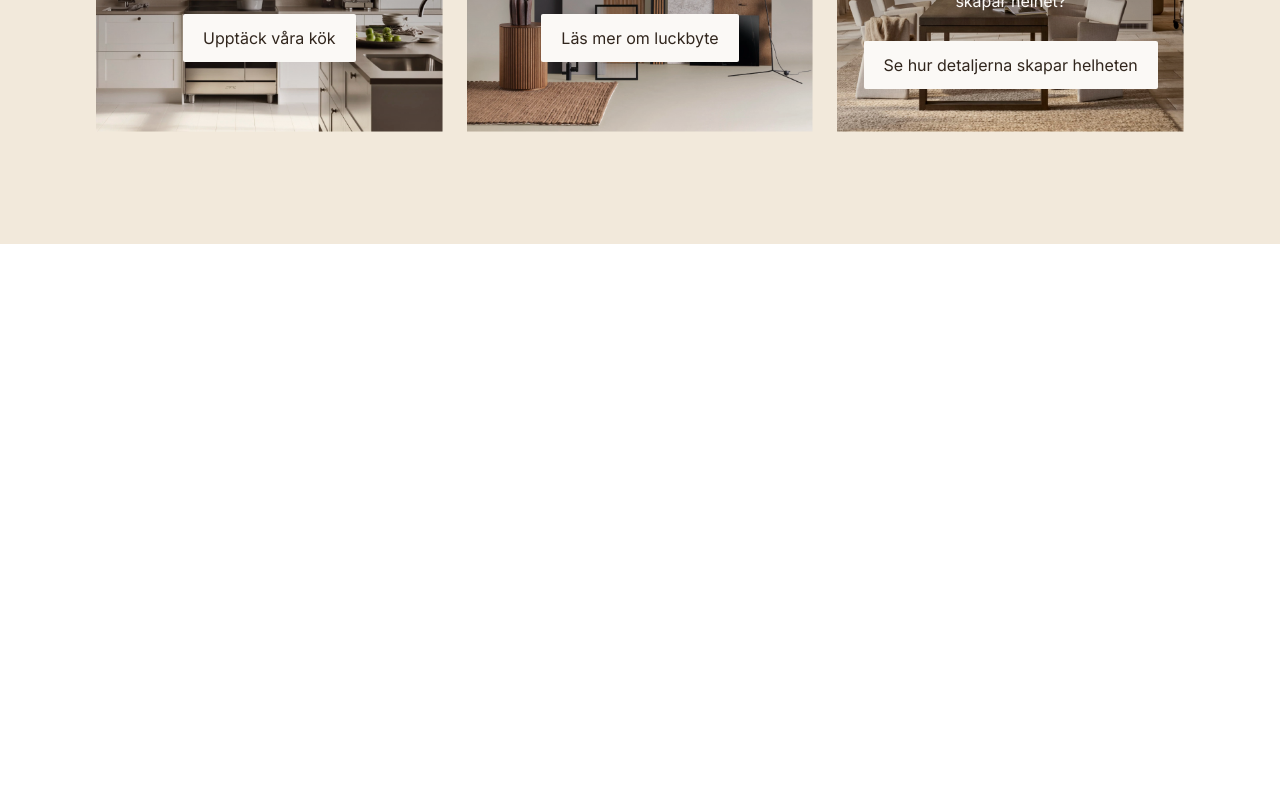
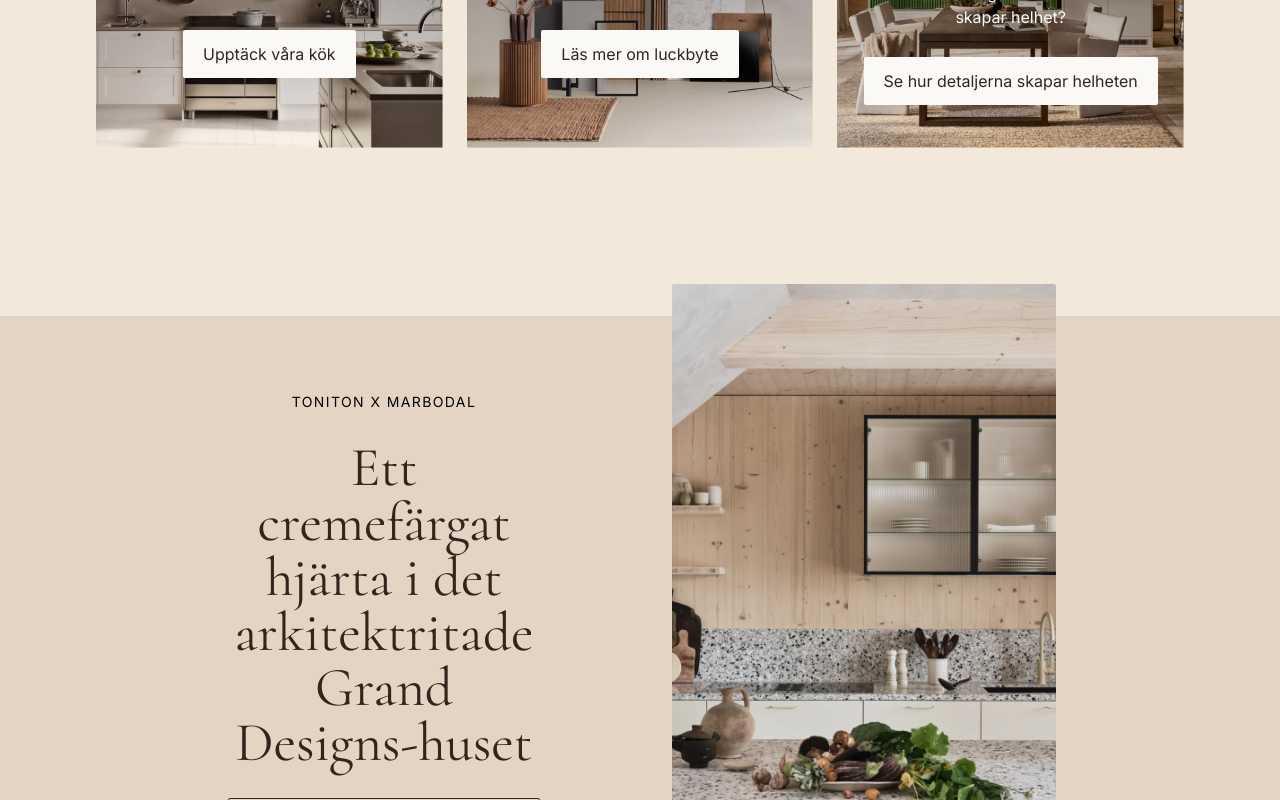
Before and after one commit to totaldekadens/Marbodal, a Next.js app: page / in a window 1280 px wide. Shown: the part 2000-2800 px from the top of the page. Before the commit the page ends 2244 px from the top, so only its background shows below. Built offline with nearby package versions, Linux system fonts and the light colour scheme.

Commit message:
New component "Hemma hos arkitekten"

```diff
--- a/components/Article.tsx
+++ b/components/Article.tsx
@@ -1,5 +1,5 @@
 import Button from "./Button";
-import { H2 } from "./Fonts";
+import { H2, P, WideUpperCText } from "./Fonts";
 import Container from "./Layout/Container";
 
 const Article = () => {
@@ -7,19 +7,21 @@ const Article = () => {
     <Container className="bg-custom-200 py-28">
       <div className="w-full flex flex-col-reverse md:flex-row md:justify-between gap-10 md:gap-4">
         <div className="text-custom-300 w-full md:w-2/3 flex flex-col gap-5">
-          <p className="text-sm uppercase font-normal tracking-widest">
-            Hemma hos Svante Öqvist och Niklas Steeve
-          </p>
+          <WideUpperCText
+            color="dark"
+            title="Hemma hos Svante Öqvist och Niklas Steeve"
+          />
           <H2
             color="dark"
             title={`”Vi ritade vårt drömkök med hjälp av Marbodal”`}
           />
-          <p className="">
-            De ville ha ett kök som passade in i det arkitektritade huset. Och
+          <P
+            color="dark"
+            text="De ville ha ett kök som passade in i det arkitektritade huset. Och
             när det existerande köket började ramla sönder var det dags. Svante
             Öquist och Niclas Steeve har förlängt livstiden med stil på Villa
-            Sundahl.
-          </p>
+            Sundahl."
+          />
           <div>
             <Button variant="modest" title="Till reportaget" />
           </div>
--- /dev/null
+++ b/components/Article2.tsx
@@ -0,0 +1,90 @@
+import Button from "./Button";
+import { WideUpperCText, H2 } from "./Fonts";
+import Container from "./Layout/Container";
+
+const Article2 = () => {
+  // Todo: Go back to this one and do the responsivity better
+  return (
+    <Container className="md:py-28 mt-14" full>
+      {/* Desktop */}
+      <div className="h-96">
+        <div className=" hidden md:flex md:gap-14 md:px-14 lg:gap-28 xl:gap-32 lg:px-36 xl:px-56 py-28  items-center justify-center bg-custom-200 absolute inset-0">
+          <div className=" flex flex-col items-center ">
+            <div className="w-[320px] flex flex-col items-center  gap-7">
+              <WideUpperCText color="dark" title="Toniton X Marbodal" />
+              <H2
+                className="text-center"
+                color="dark"
+                title="Ett cremefärgat hjärta i det arkitektritade Grand Designs-huset"
+              />
+              <Button
+                variant="modest"
+                title="Hemma hos arkitekten Edd Rushton"
+              />
+            </div>
+          </div>
+          <div className=" relative bg-red-200 h-full w-full  ">
+            <div className=" absolute -top-36 -bottom-36 -right-56 left-0 xl:right-0  ">
+              <img
+                className="object-cover rounded-sm h-full w-full "
+                src="/kok4.png"
+              />
+            </div>
+          </div>
+        </div>
+
+        {/* Tab device */}
+        <div className="hidden sm:flex md:hidden  px-4  py-16 items-center justify-between bg-custom-200 ">
+          <div className=" flex flex-col items-center ">
+            <div className="w-[320px] flex flex-col items-center gap-7">
+              <WideUpperCText color="dark" title="Toniton X Marbodal" />
+              <H2
+                className="text-center text-[30px]"
+                color="dark"
+                title="Ett cremefärgat hjärta i det arkitektritade Grand Designs-huset"
+              />
+              <Button
+                variant="modest"
+                title="Hemma hos arkitekten Edd Rushton"
+              />
+            </div>
+          </div>
+          <div className=" relative bg-red-200 h-[350px] w-[300px]  overflow-hidden">
+            <img
+              className="object-cover rounded-sm h-full w-full"
+              src="/kok4.png"
+            />
+          </div>
+        </div>
+
+        {/* Mobile Device */}
+        <div className="flex flex-col sm:hidden  px-4 py-16 items-center justify-center bg-custom-200 ">
+          <WideUpperCText
+            className="pb-16"
+            color="dark"
+            title="Toniton X Marbodal"
+          />
+
+          <div className=" relative h-full w-full ">
+            <img
+              className="object-cover rounded-sm h-full w-full"
+              src="/kok4.png"
+            />
+          </div>
+          <H2
+            className="text-center text-[34px] mt-9"
+            color="dark"
+            title="Ett cremefärgat hjärta i det arkitektritade Grand Designs-huset"
+          />
+          <Button
+            className=" mt-9"
+            variant="modest"
+            title="Hemma hos arkitekten Edd Rushton"
+          />
+        </div>
+      </div>
+    </Container>
+  );
+};
+
+export default Article2;
--- a/components/Chosen.tsx
+++ b/components/Chosen.tsx
@@ -1,5 +1,5 @@
 import Button from "./Button";
-import { H2, P } from "./Fonts";
+import { H2, H3, P } from "./Fonts";
 import Container from "./Layout/Container";
 
 const list = [
@@ -31,7 +31,7 @@ const Chosen = () => {
   return (
     <Container className="py-28 items-center">
       <H2 color="dark" title="Utvald köksinspiration" className="text-center" />
-      <div className="w-full grid grid-cols-1 lg:grid-cols-3 mt-8 gap-6">
+      <div className="w-full grid grid-cols-1 lg:grid-cols-3 mt-12 gap-6">
         {list.map((inspo) => (
           <div className="relative">
             <img
@@ -45,7 +45,7 @@ const Chosen = () => {
             />
             <div className="absolute inset-0">
               <div className="flex h-full w-full gap-7 lg:gap-4 xl:gap-7 justify-center items-center p-6 lg:p-2 xl:p-6 flex-col">
-                <H2 color="light" className="text-center" title={inspo.title} />
+                <H3 color="light" className="text-center" title={inspo.title} />
                 <P
                   className="text-center"
                   color="light"
--- a/components/Fonts.tsx
+++ b/components/Fonts.tsx
@@ -12,17 +12,50 @@ interface PProps {
   className?: string;
 }
 
+interface WideUpperCTextProps {
+  title: string;
+  color: "dark" | "light";
+  className?: string;
+}
+
 export const H2 = ({ title, className, color }: H2Props) => {
   return (
     <h2
       className={clsx(
         `${className}`,
         color == "dark" ? `text-custom-300` : `text-custom-50`,
-        "text-[46px] lg:text-[55px] leading-none font-serif"
+        "text-[34px] sm:text-[46px] lg:text-[55px] leading-none font-serif"
       )}
     >
       {title}
     </h2>
+  );
+};
+
+export const H3 = ({ title, className, color }: H2Props) => {
+  return (
+    <h2
+      className={clsx(
+        `${className}`,
+        color == "dark" ? `text-custom-300` : `text-custom-50`,
+        "text-[34px] sm:text-[46px] lg:text-[55px] leading-none font-serif"
+      )}
+    >
+      {title}
+    </h2>
+  );
+};
+
+export const WideUpperCText = ({ title, className }: WideUpperCTextProps) => {
+  return (
+    <p
+      className={clsx(
+        `${className}`,
+        `text-sm uppercase font-normal tracking-widest`
+      )}
+    >
+      {title}
+    </p>
   );
 };
 
--- a/components/Layout/container.tsx
+++ b/components/Layout/container.tsx
@@ -9,7 +9,7 @@ const Container = ({ children, full, className, ...props }: Props) => {
   return (
     <div
       className={clsx(
-        `w-full z-0 flex flex-col ${className}`,
+        `relative w-full z-0 flex flex-col ${className}`,
         full ? `px-0` : `px-4 md:px-6 lg:px-14 xl:px-[96px]`
       )}
       {...props}
--- a/pages/index.tsx
+++ b/pages/index.tsx
@@ -1,4 +1,5 @@
 import Article from "@/components/Article";
+import Article2 from "@/components/Article2";
 import Chosen from "@/components/Chosen";
 import Hero from "@/components/Hero";
 import Usp from "@/components/Usp";
@@ -10,6 +11,7 @@ export default function Home() {
       <Usp />
       <Article />
       <Chosen />
+      <Article2 />
     </main>
   );
 }
```
Also changed, not shown: public/kok4.png (added).
